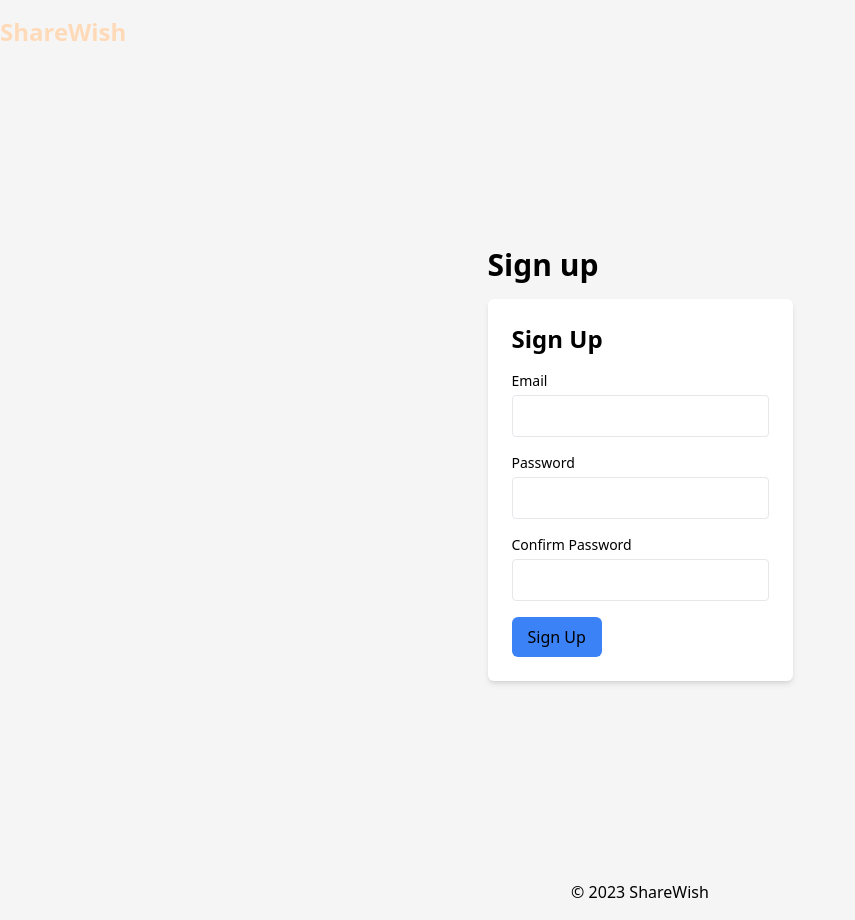
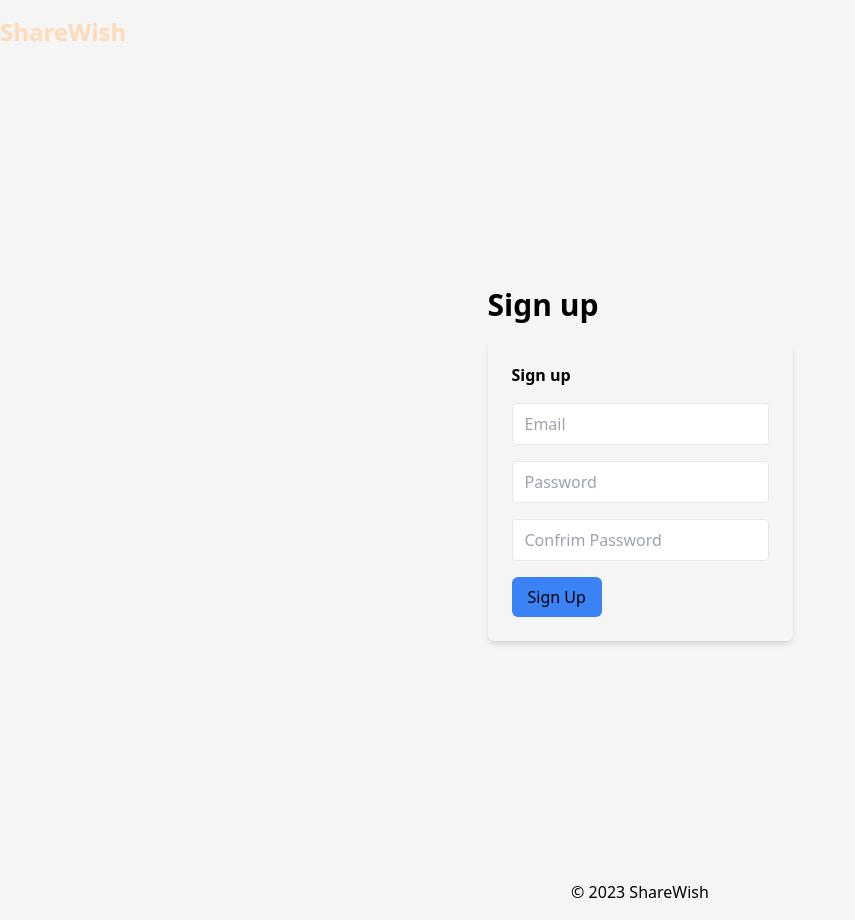
Before and after one commit to Priya-Terminal/wishlist, a Next.js app: page /signup in a window 1280 px wide. Shown: the whole page, without its empty margins (0-855 px from the left). Built offline with nearby package versions, Linux system fonts and the light colour scheme.

Commit message:
printing separate list & adding edit & delete butt

```diff
--- a/src/components/SigninForm.jsx
+++ b/src/components/SigninForm.jsx
@@ -33,7 +33,7 @@ function SignInForm({ onSignIn }) {
           <input
             type="email"
             placeholder="Email"
-            className="w-full px-3 py-2 rounded border focus:ring focus:ring-blue-300"
+            className="w-full px-3 py-2 rounded border focus:ring focus:ring-blue-300 text-black"
             value={email}
             onChange={(e) => setEmail(e.target.value)}
           />
@@ -42,7 +42,7 @@ function SignInForm({ onSignIn }) {
           <input
             type="password"
             placeholder="Password"
-            className="w-full px-3 py-2 rounded border focus:ring focus:ring-blue-300"
+            className="w-full px-3 py-2 rounded border focus:ring focus:ring-blue-300 text-black"
             value={password}
             onChange={(e) => setPassword(e.target.value)}
           />
--- a/src/components/SignupForm.jsx
+++ b/src/components/SignupForm.jsx
@@ -43,37 +43,27 @@ const SignupForm = ({ onSignUp }) => {
   };
 
   return (
-    <div className="max-w-md mx-auto p-6 bg-white rounded-md shadow-md text-foreground">
-      <h2 className="text-2xl font-semibold mb-4">Sign Up</h2>
+    <div className="max-w-md mx-auto p-6 rounded-md shadow-md text-foreground">
+      <h2 className="text-foreground font-semibold mb-4">Sign up</h2>
       {signupError && <div className="text-red-500 mb-2">{signupError}</div>}
       <form onSubmit={handleSignUp}>
         <div className="mb-4">
-          <label
-            htmlFor="email"
-            className="block text-sm font-medium mb-1 text-foreground"
-          >
-            Email
-          </label>
           <input
             type="email"
             id="email"
-            className="w-full px-3 py-2 rounded border focus:ring focus:ring-blue-300 text-foreground"
+            placeholder="Email"
+            className="w-full px-3 py-2 rounded border focus:ring focus:ring-blue-300 text-foreground text-black"
             value={email}
             onChange={(e) => setEmail(e.target.value)}
             required
           />
         </div>
         <div className="mb-4">
-          <label
-            htmlFor="password"
-            className="block text-sm font-medium mb-1 text-foreground"
-          >
-            Password
-          </label>
           <input
             type="password"
             id="password"
-            className="w-full px-3 py-2 rounded border focus:ring focus:ring-blue-300 text-foreground"
+            placeholder="Password"
+            className="w-full px-3 py-2 rounded border focus:ring focus:ring-blue-300 text-foreground text-black"
             value={password}
             onChange={(e) => setPassword(e.target.value)}
             required
@@ -85,16 +75,11 @@ const SignupForm = ({ onSignUp }) => {
         )}
 
         <div className="mb-4">
-          <label
-            htmlFor="confirmPassword"
-            className="block text-sm font-medium mb-1 text-foreground"
-          >
-            Confirm Password
-          </label>
           <input
             type="password"
             id="confirmPassword"
-            className={`w-full px-3 py-2 rounded border focus:ring ${
+            placeholder="Confrim Password"
+            className={`w-full px-3 py-2 rounded border focus:ring text-black ${
               password === confirmPassword
                 ? "focus:ring-blue-300"
                 : "focus:ring-red-300"
--- a/src/components/WishlistForm.jsx
+++ b/src/components/WishlistForm.jsx
@@ -16,7 +16,7 @@ const WishlistForm = ({ onSubmit }) => {
         type="text"
         value={wishlistLinks}
         onChange={(e) => setWishlistLinks(e.target.value)}
-        className="border p-2 rounded-md w-full text-foreground placeholder-black"
+        className="border p-2 rounded-md w-full text-foreground placeholder-black text-black"
         placeholder="Enter Wishlist Link"
       />
       <button
--- /dev/null
+++ b/src/components/WishlistItem.jsx
@@ -0,0 +1,25 @@
+import React from 'react';
+
+const WishlistItem = ({ item, onEdit, onDelete }) => {
+  return (
+    <div className="flex justify-between text-foreground items-center mb-2">
+      <p>{item.link}</p>
+      <div>
+        <button
+          onClick={() => onEdit(item)}
+          className="bg-blue-500 text-foreground py-1 px-2 rounded-md hover:bg-blue-600"
+        >
+          Edit
+        </button>
+        <button
+          onClick={() => onDelete(item._id)}
+          className="bg-red-500 text-foreground py-1 px-2 ml-2 rounded-md hover:bg-red-600"
+        >
+          Delete
+        </button>
+      </div>
+    </div>
+  );
+};
+
+export default WishlistItem;
--- a/src/pages/app.jsx
+++ b/src/pages/app.jsx
@@ -1,5 +1,6 @@
 import { useContext, useEffect, useState } from "react";
 import WishlistForm from "@/components/WishlistForm";
+import WishlistItem from "@/components/WishlistItem";
 import { removeUser } from "@/utils/user";
 import UserContext from "@/contexts/user";
 import { useRouter } from "next/router";
@@ -8,6 +9,7 @@ const App = () => {
   const [user, setUser] = useContext(UserContext);
   const [consolidatedLink, setConsolidatedLink] = useState("");
   const [wishlistItems, setWishlistItems] = useState([]);
+  const [editingItem, setEditingItem] = useState(null);
   const router = useRouter();
 
   useEffect(() => {
@@ -62,6 +64,10 @@ const App = () => {
     }
   };
 
+  const handleEditItem = (item) => {
+    setEditingItem(item);
+  };
+
   const handleDeleteItem = async (id) => {
     try {
       const response = await fetch("/api/removeItem", {
@@ -95,10 +101,8 @@ const App = () => {
   return user ? (
     <>
       <WishlistForm onSubmit={handleFormSubmit} />
-
       {consolidatedLink && (
         <div className="mt-6 p-4 border rounded-md bg-gray-200">
-          <p className="font-semibold mb-2 text-foreground">Consolidated Link:</p>
           <a
             href={consolidatedLink}
             target="_blank"
@@ -109,26 +113,45 @@ const App = () => {
           </a>
         </div>
       )}
-
       {wishlistItems.length > 0 && (
         <div className="mt-6">
-          <h2 className="text-lg font-semibold mb-4 text-foreground">
-            Wishlist Items:
-          </h2>
+          <h2 className="text-lg font-semibold mb-4 text-blue-600">Wishlist Items:</h2>
           {wishlistItems.map((item) => (
-            <div
-              key={item._id}
-              className="flex justify-between text-foreground items-center mb-2"
+            <div key={item._id} className="mb-4 p-4 border rounded-md bg-white">
+              <p className="font-semibold mb-2 text-blue-600">Wishlist Link:</p>
+              <p className="text-blue-600">{item.link}</p>
+              <div className="mt-2">
+                <button
+                  onClick={() => handleEditItem(item)}
+                  className="bg-blue-500 text-white py-2 px-4 rounded-md hover:bg-blue-600 mr-2"
                 >
-              <p>{item.link}</p>
+                  Edit
+                </button>
                 <button
                   onClick={() => handleDeleteItem(item._id)}
-                className="bg-red-500 text-foreground py-1 px-2 rounded-md hover:bg-red-600"
+                  className="bg-red-500 text-white py-2 px-4 rounded-md hover:bg-red-600"
                 >
                   Delete
                 </button>
               </div>
+            </div>
           ))}
+        </div>
+      )}
+
+      {editingItem && (
+        <div className="mt-6">
+          <h2 className="text-lg font-semibold mb-4 text-blue-600">Edit Item:</h2>
+          <WishlistForm
+            onSubmit={handleEditSubmit}
+            initialLink={editingItem.link}
+          />
+          <button
+            onClick={handleCancelEdit}
+            className="bg-red-500 text-white py-2 px-4 rounded-md hover:bg-red-600"
+          >
+            Cancel Edit
+          </button>
         </div>
       )}
 
```
Lines whose indentation alone changed are shown as unchanged.
